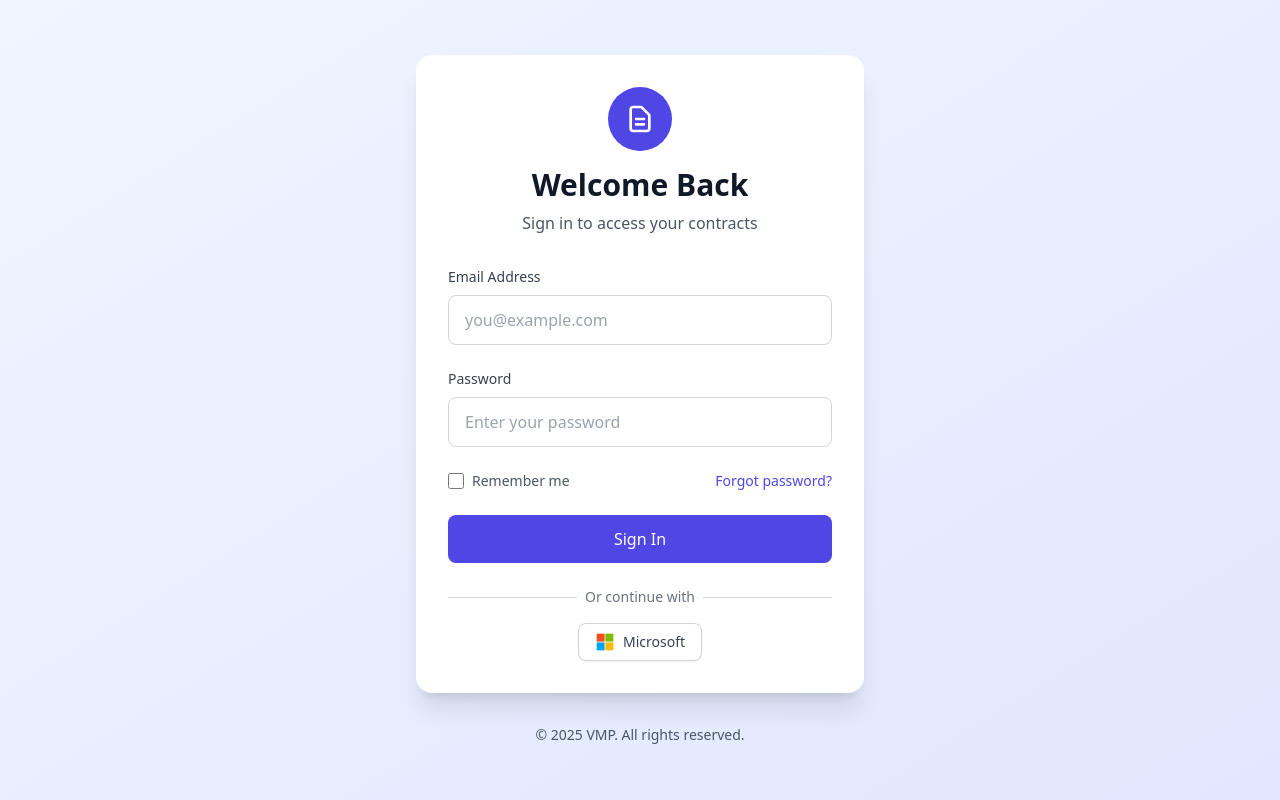
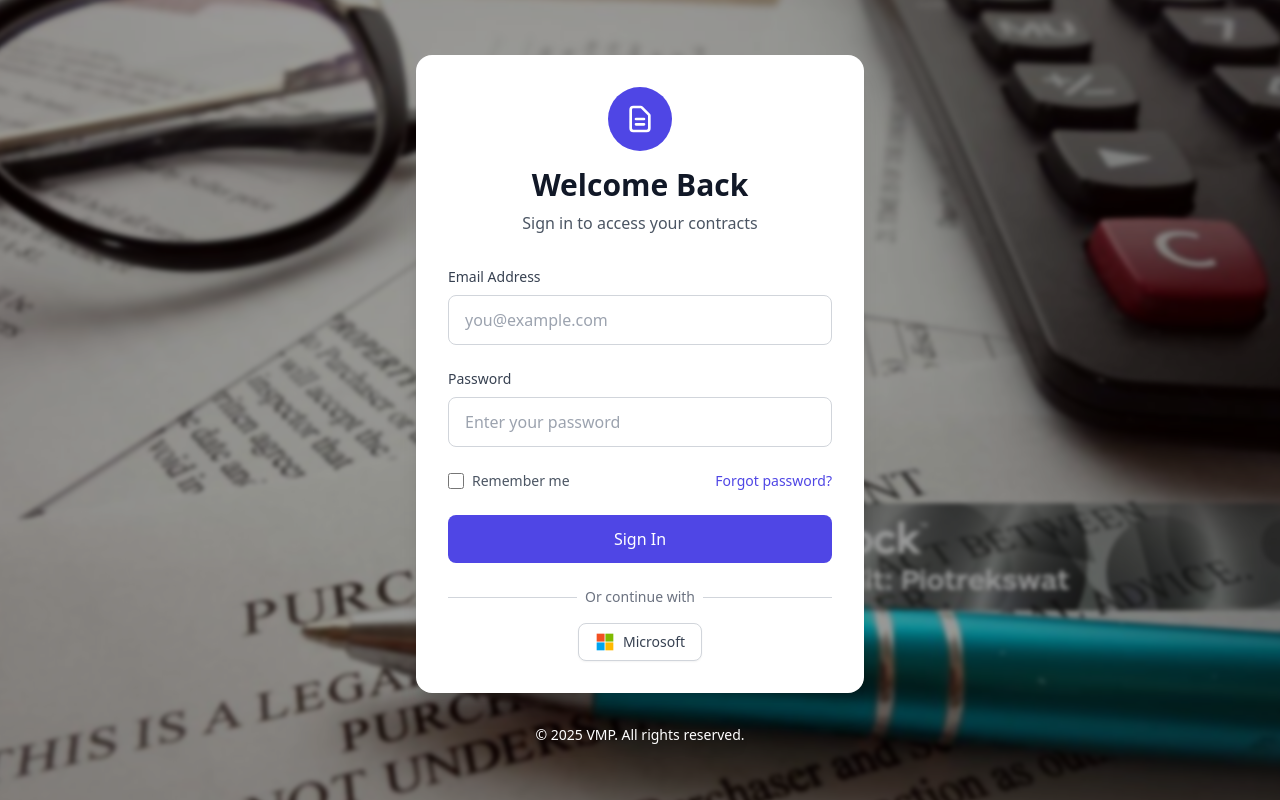
Before and after one commit to Deepi9909/SES, a React (Create React App) app: page /login in a window 1280 px wide. Built offline with nearby package versions, Linux system fonts and the light colour scheme; no server answers.

Commit message:
Initial commit

```diff
--- a/src/App.jsx
+++ b/src/App.jsx
@@ -26,7 +26,12 @@ function AppContent() {
         path="/*"
         element={
           <ProtectedRoute>
-            <div className="flex flex-col min-h-screen bg-white">
+            <div className="flex flex-col min-h-screen bg-cover bg-center bg-no-repeat bg-fixed relative" style={{ backgroundImage: "url('/images/login-bg.jpg')" }}>
+              {/* Subtle overlay for readability */}
+              <div className="absolute inset-0 bg-white/40 z-0"></div>
+
+              {/* Content layer */}
+              <div className="relative z-10 flex flex-col min-h-screen">
                 <Topbar />
                 <div className="flex flex-1">
                   <Sidebar />
@@ -38,6 +43,7 @@ function AppContent() {
                       <Route path="*" element={<Navigate to="/" replace />} />
                     </Routes>
                   </main>
+                </div>
               </div>
             </div>
           </ProtectedRoute>
--- a/src/pages/Home/Home.jsx
+++ b/src/pages/Home/Home.jsx
@@ -7,7 +7,7 @@ export default function Home() {
   const { user } = useAuth();
 
   return (
-    <div className="min-h-full bg-white flex flex-col">
+    <div className="min-h-full bg-white/50 backdrop-blur-sm flex flex-col">
       {/* Hero Section */}
       <section className="flex-1 flex items-center justify-center px-6 py-12">
         <div className="max-w-7xl mx-auto w-full">
--- a/src/pages/Login/Login.jsx
+++ b/src/pages/Login/Login.jsx
@@ -43,8 +43,21 @@ function Login() {
   };
 
   return (
-    <div className="min-h-screen flex items-center justify-center bg-gradient-to-br from-blue-50 to-indigo-100">
-      <div className="max-w-md w-full mx-4 flex flex-col">
+    <div className="min-h-screen flex items-center justify-center relative overflow-hidden">
+      {/* Background Image with Overlay and Blur */}
+      <div
+        className="absolute inset-0 bg-cover bg-center"
+        style={{
+          backgroundImage: `url('/images/login-bg.jpg')`,
+          filter: 'blur(2px)',
+          transform: 'scale(1.1)', // Prevents blur edge artifacts
+        }}
+      />
+      {/* Dark Overlay for Better Readability */}
+      <div className="absolute inset-0 bg-black/40" />
+
+      {/* Content Container */}
+      <div className="max-w-md w-full mx-4 flex flex-col relative z-10">
         {/* Login Card */}
         <div className="bg-white rounded-2xl shadow-xl p-8 flex flex-col">
           {/* Logo/Title Section */}
@@ -157,7 +170,7 @@ function Login() {
           </div>
         </div>
         {/* Footer */}
-        <p className="mt-8 text-center text-sm text-gray-600">
+        <p className="mt-8 text-center text-sm text-white drop-shadow-lg">
           © 2025 VMP. All rights reserved.
         </p>
       </div>
```
Also changed, not shown: public/images/login-bg.jpg (added). Lines whose indentation alone changed are shown as unchanged.
